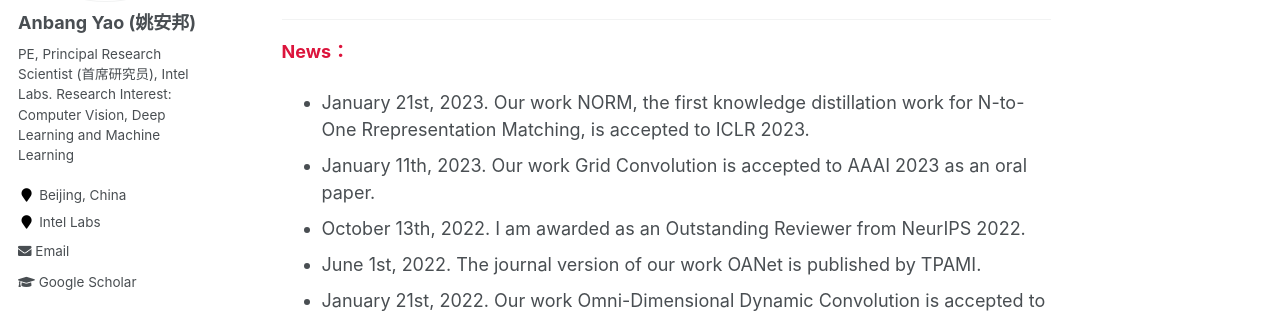
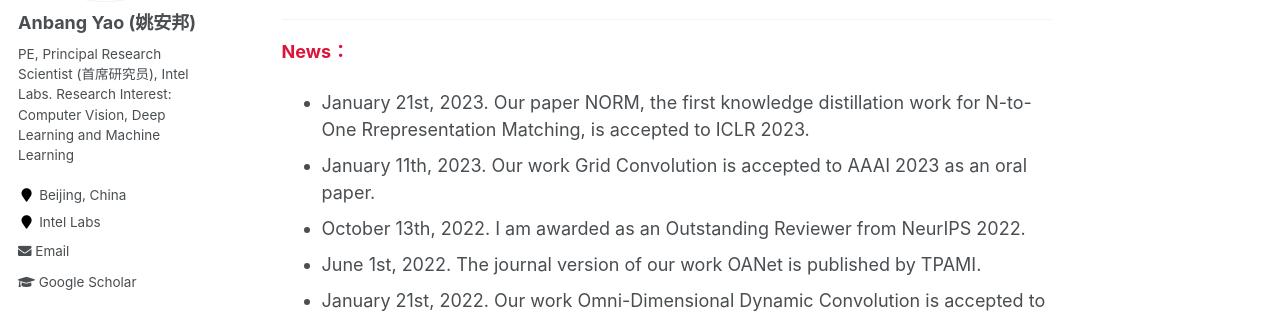
Before and after one commit to YaoAnbang/YaoAnbang.github.io, a Jekyll site: the page built from _pages/about.md, in a window 1280 px wide and 900 px high, scrolled down 556 px. Shown: the part 168-481 px from the top of the window. Built offline with Jekyll 4.4.1, drawn with Linux system fonts in a browser that asks for light colours.

Commit message:
Update about.md

```diff
--- a/_pages/about.md
+++ b/_pages/about.md
@@ -17,7 +17,7 @@
 ---
 **<font color="Crimson">News：</font>**
 
-+ January 21st, 2023. Our work NORM, the first knowledge distillation work for N-to-One Rrepresentation Matching, is accepted to ICLR 2023.
++ January 21st, 2023. Our paper NORM, the first knowledge distillation work for N-to-One Rrepresentation Matching, is accepted to ICLR 2023.
 + January 11th, 2023. Our work Grid Convolution is accepted to AAAI 2023 as an oral paper.
 <!--+ November 19th, 2022. Our work Grid Convolution is accepted to AAAI 2023 as an oral paper.-->
 + October 13th, 2022. I am awarded as an Outstanding Reviewer from NeurIPS 2022.
```
